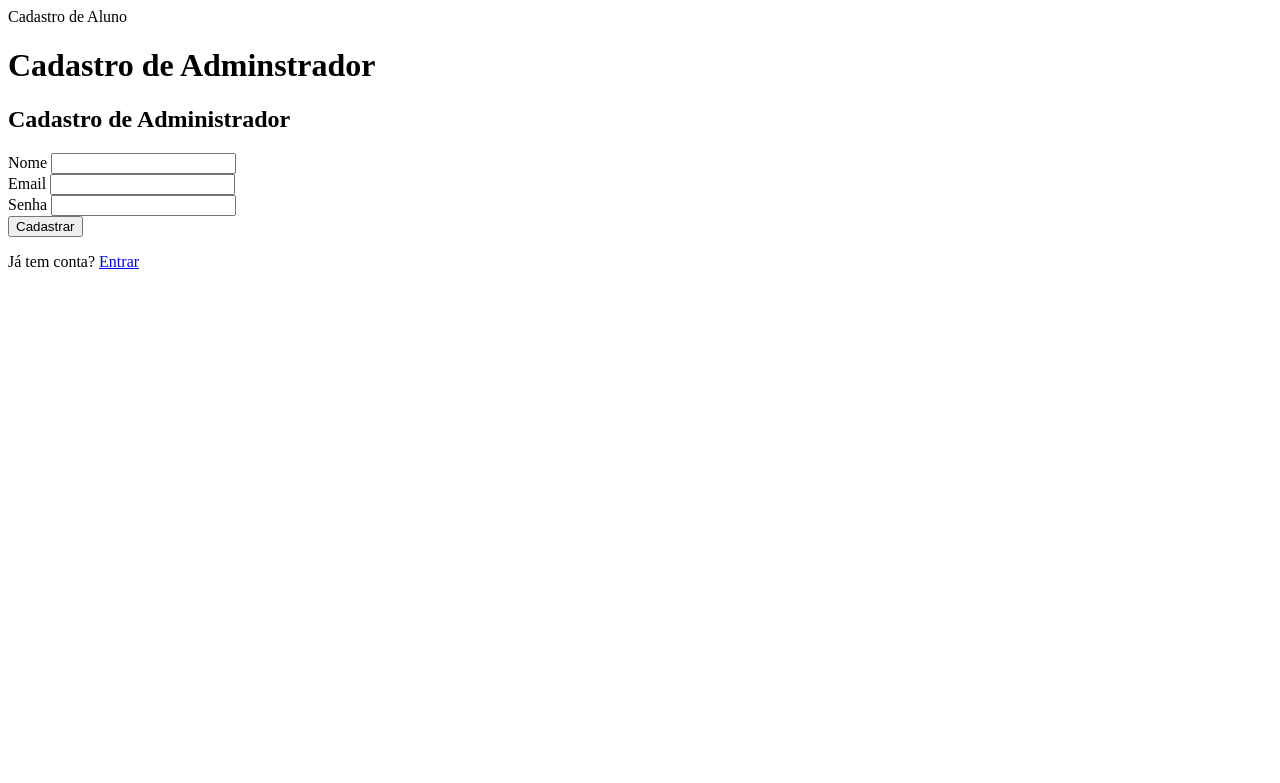
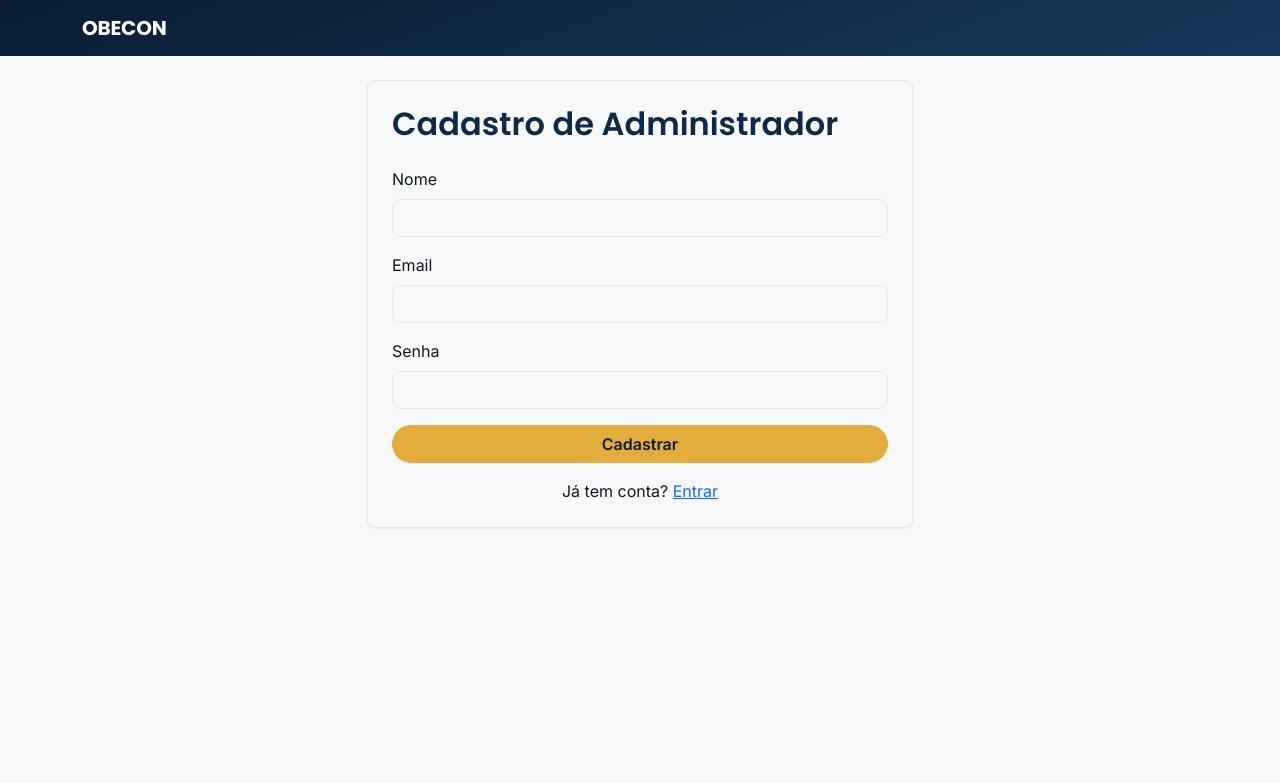
Before and after one commit to GB-Navarro/projeto_final_MAC0350, a Django app: page /cadastro/administrador/ in a window 1280 px wide. Shown: the top 783 px of the page. Run offline with Django 5.2, Linux system fonts and the light colour scheme.

Commit message:
style: reestiliza telas de contas com o novo design system
Corrige tambem cadastro_administrador.html, que nao tinha extends de
base.html e por isso renderizava sem layout, css ou navbar nenhuma.
Adiciona classes de widget nos forms para os inputs herdarem o estilo.

```diff
--- a/apps/contas/forms.py
+++ b/apps/contas/forms.py
@@ -3,15 +3,15 @@ from django import forms
 from apps.contas.models import Aluno, Usuario
 
 class CadastroAlunoForm(forms.Form):
-    nome = forms.CharField(max_length=200)
-    email = forms.EmailField()
-    senha = forms.CharField(widget=forms.PasswordInput)
-    genero = forms.ChoiceField(choices=Aluno.GENERO_CHOICES)
-    serie = forms.ChoiceField(choices=Aluno.SERIE_CHOICES)
-    escola = forms.CharField(max_length=200)
-    tipo_escola = forms.ChoiceField(choices=Aluno.TIPO_ESCOLA_CHOICES)
-    professor_nome = forms.CharField(max_length=200, required=False)
-    professor_email = forms.EmailField(required=False)
+    nome = forms.CharField(max_length=200, widget=forms.TextInput(attrs={"class": "form-control"}))
+    email = forms.EmailField(widget=forms.EmailInput(attrs={"class": "form-control"}))
+    senha = forms.CharField(widget=forms.PasswordInput(attrs={"class": "form-control"}))
+    genero = forms.ChoiceField(choices=Aluno.GENERO_CHOICES, widget=forms.Select(attrs={"class": "form-select"}))
+    serie = forms.ChoiceField(choices=Aluno.SERIE_CHOICES, widget=forms.Select(attrs={"class": "form-select"}))
+    escola = forms.CharField(max_length=200, widget=forms.TextInput(attrs={"class": "form-control"}))
+    tipo_escola = forms.ChoiceField(choices=Aluno.TIPO_ESCOLA_CHOICES, widget=forms.Select(attrs={"class": "form-select"}))
+    professor_nome = forms.CharField(max_length=200, required=False, widget=forms.TextInput(attrs={"class": "form-control"}))
+    professor_email = forms.EmailField(required=False, widget=forms.EmailInput(attrs={"class": "form-control"}))
 
     def clean_email(self):
         email = self.cleaned_data["email"]
@@ -20,9 +20,9 @@ class CadastroAlunoForm(forms.Form):
         return email
 
 class CadastroAdministradorForm(forms.Form):
-    nome = forms.CharField(max_length=200)
-    email = forms.EmailField()
-    senha = forms.CharField(widget=forms.PasswordInput)
+    nome = forms.CharField(max_length=200, widget=forms.TextInput(attrs={"class": "form-control"}))
+    email = forms.EmailField(widget=forms.EmailInput(attrs={"class": "form-control"}))
+    senha = forms.CharField(widget=forms.PasswordInput(attrs={"class": "form-control"}))
 
     def clean_email(self):
         email = self.cleaned_data["email"]
--- a/templates/contas/area_aluno.html
+++ b/templates/contas/area_aluno.html
@@ -2,15 +2,17 @@
 
 {% block content %}
 
+<div class="card p-4">
     <h1>Área do aluno</h1>
 
     <p>
         Bem-vindo, {{ aluno.usuario.first_name }}!
     </p>
 
-<p>
+    <p class="mb-0">
         Seu código de identificação:
-    <strong>{{ aluno.codigo }}</strong>
+        <strong class="mono">{{ aluno.codigo }}</strong>
     </p>
+</div>
 
 {% endblock %}
--- a/templates/contas/cadastro_administrador.html
+++ b/templates/contas/cadastro_administrador.html
@@ -1,9 +1,11 @@
-{% block title %}Cadastro de Aluno{% endblock %}
+{% extends "base.html" %}
+
+{% block title %}Cadastro de Administrador{% endblock %}
 
 {% block content %}
-<h1>Cadastro de Adminstrador</h1>
 <div class="row justify-content-center">
   <div class="col-md-6">
+    <div class="card p-4">
       <h2 class="mb-4">Cadastro de Administrador</h2>
 
       <form method="post">
@@ -26,9 +28,10 @@
         <button type="submit" class="btn btn-primary w-100">Cadastrar</button>
       </form>
 
-    <p class="mt-3 text-center">
+      <p class="mt-3 text-center mb-0">
         Já tem conta? <a href="/">Entrar</a>
       </p>
     </div>
   </div>
+</div>
 {% endblock %}
--- a/templates/contas/cadastro_aluno.html
+++ b/templates/contas/cadastro_aluno.html
@@ -5,6 +5,7 @@
 {% block content %}
 <div class="row justify-content-center">
   <div class="col-md-6">
+    <div class="card p-4">
       <h2 class="mb-4">Cadastro de Aluno</h2>
 
       <form method="post">
@@ -27,9 +28,10 @@
         <button type="submit" class="btn btn-primary w-100">Cadastrar</button>
       </form>
 
-    <p class="mt-3 text-center">
+      <p class="mt-3 text-center mb-0">
         Já tem conta? <a href="/">Entrar</a>
       </p>
     </div>
   </div>
+</div>
 {% endblock %}
```
Also changed, not shown: templates/contas/administradores_pendentes.html (+15 -6 lines), templates/contas/home.html (+7 -3 lines), templates/contas/login.html (+10 -4 lines). Lines whose indentation alone changed are shown as unchanged.
